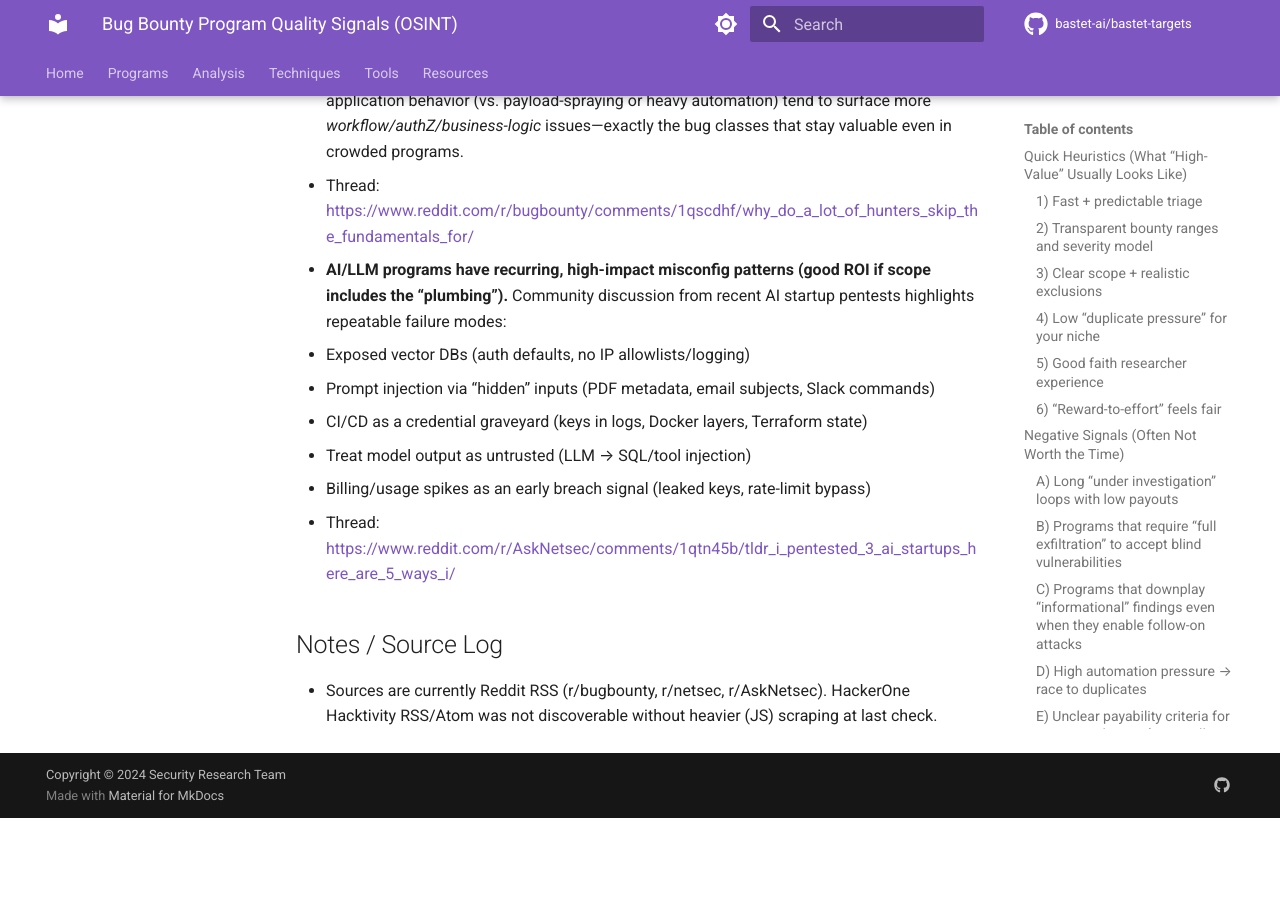
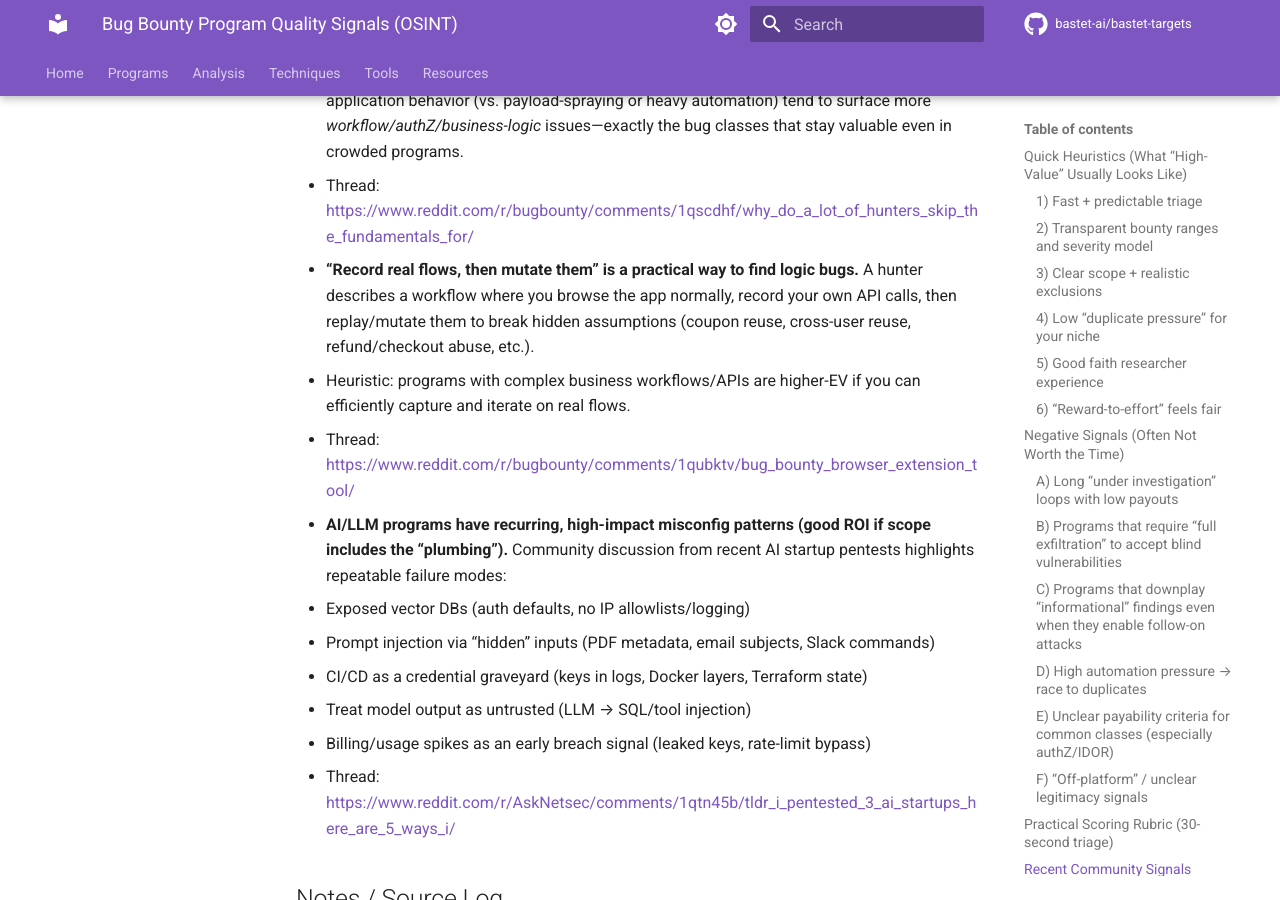
Before and after one commit to bastet-ai/bastet-targets, an MkDocs documentation site: the page built from docs/programs/program-quality-signals.md, in a window 1280 px wide and 900 px high, scrolled down 5357 px. Built offline with MkDocs 1.6.1 and Material for MkDocs 9.7.7, drawn with Linux system fonts in a browser that asks for light colours; comment, search, counter and statistics services are not loaded; before the commit the page ends 6175 px from its top, so only the background shows below that.

Commit message:
docs: add workflow-based program quality signal (record+mutate API calls)

```diff
--- a/docs/programs/program-quality-signals.md
+++ b/docs/programs/program-quality-signals.md
@@ -136,6 +136,10 @@ These are **examples** from recent public discussion that reinforce (or nuance)
 - **“Fundamentals-first” correlates with unique bugs (and lower duplicate pressure).** A common theme: hunters who invest in deep understanding of web development and application behavior (vs. payload-spraying or heavy automation) tend to surface more *workflow/authZ/business-logic* issues—exactly the bug classes that stay valuable even in crowded programs.
   - Thread: https://www.reddit.com/r/bugbounty/comments/1qscdhf/why_do_a_lot_of_hunters_skip_the_fundamentals_for/
 
+- **“Record real flows, then mutate them” is a practical way to find logic bugs.** A hunter describes a workflow where you browse the app normally, record your own API calls, then replay/mutate them to break hidden assumptions (coupon reuse, cross-user reuse, refund/checkout abuse, etc.).
+  - Heuristic: programs with complex business workflows/APIs are higher-EV if you can efficiently capture and iterate on real flows.
+  - Thread: https://www.reddit.com/r/bugbounty/comments/1qubktv/bug_bounty_browser_extension_tool/
+
 - **AI/LLM programs have recurring, high-impact misconfig patterns (good ROI if scope includes the “plumbing”).** Community discussion from recent AI startup pentests highlights repeatable failure modes:
   - Exposed vector DBs (auth defaults, no IP allowlists/logging)
   - Prompt injection via “hidden” inputs (PDF metadata, email subjects, Slack commands)
```
